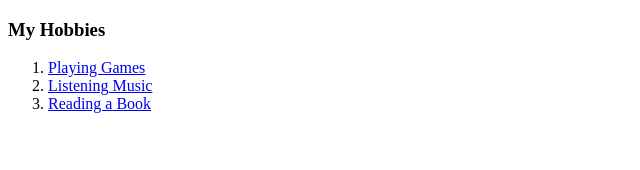
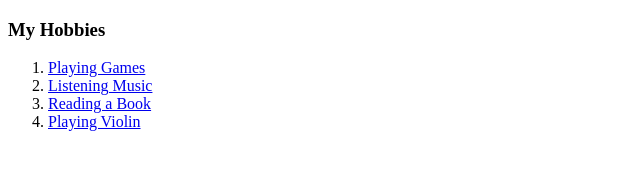
Before and after one commit to ahmadsven/cv, a plain HTML site: page hobbies.html in a window 1280 px wide. Shown: the whole page, without its empty margins (0-640 px from the left). Drawn offline with Linux system fonts and the light colour scheme.

Commit message:
update hobbies.html

```diff
--- a/hobbies.html
+++ b/hobbies.html
@@ -10,6 +10,7 @@
         <li><a href="https://store.steampowered.com/">Playing Games</a></li>
         <li><a href="https://open.spotify.com/">Listening Music</a></li>
         <li><a href="https://www.amazon.com/books-used-books-textbooks/">Reading a Book</a></li>
+        <li><a href="#">Playing Violin</li>
       </ol>
   </body>
 </html>
```
